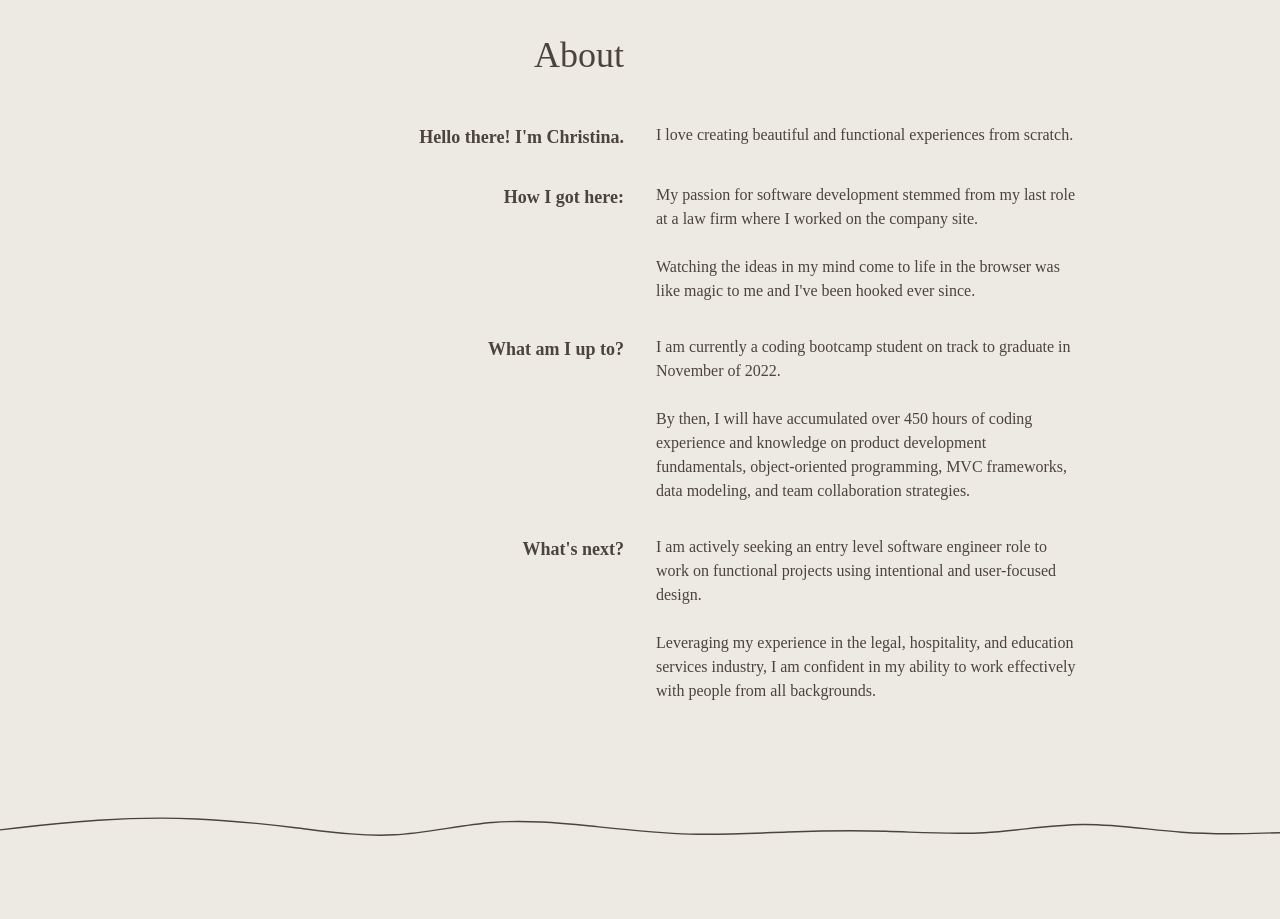
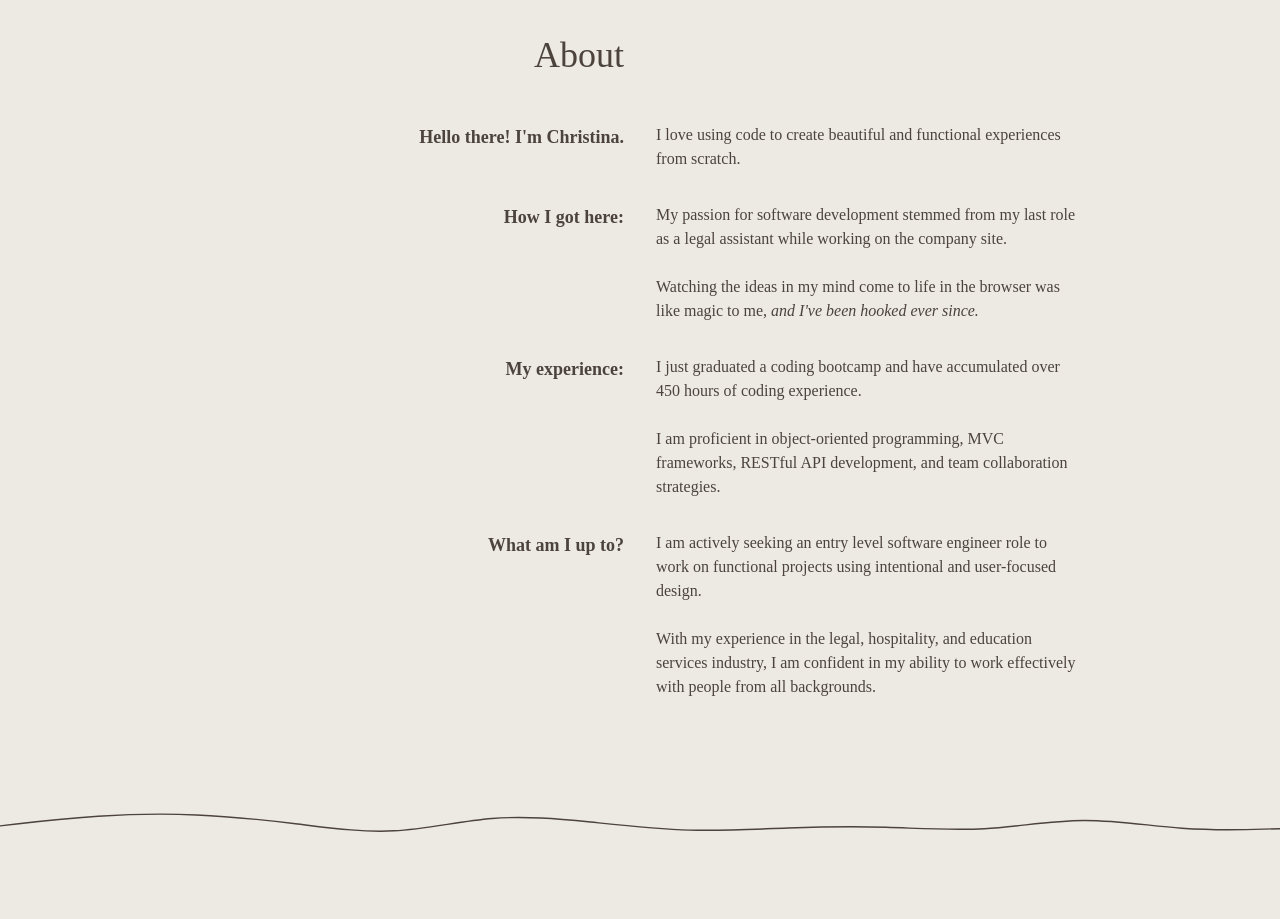
Before and after one commit to christinalu3799/react-portfolio, a React (Create React App) app: page / in a window 1280 px wide. Shown: the part 900-1819 px from the top of the page. Built offline with nearby package versions, Linux system fonts and the light colour scheme.

Commit message:
updated about me

```diff
--- a/src/components/About.jsx
+++ b/src/components/About.jsx
@@ -28,7 +28,7 @@ const About = () => {
                     <p data-aos='fade-right'>Hello there! I'm Christina.</p>
                 </div>
                 <div>
-                    <p data-aos='fade-left'>I love creating beautiful and functional experiences from scratch.</p>
+                    <p data-aos='fade-left'>I love using code to create beautiful and functional experiences from scratch.</p>
                 </div>
             </div>
 
@@ -37,9 +37,21 @@ const About = () => {
                     <p data-aos='fade-right'>How I got here:</p>
                 </div>
                 <div data-aos='fade-left'>
-                    <p>My passion for software development stemmed from my last role at a law firm where I worked on the company site.</p>
+                    <p>My passion for software development stemmed from my last role as a legal assistant while working on the company site.</p>
                     <br></br>
-                    <p> Watching the ideas in my mind come to life in the browser was like magic to me and I've been hooked ever since.</p>
+                    <p>Watching the ideas in my mind come to life in the browser was like magic to me, <span className='italic'>and I've been hooked ever since.</span></p>
+                </div>
+            </div>
+
+            <div className='max-w-[1000px] px-8 py-4 sm:px-16 sm:py-4 w-full grid sm:grid-cols-2 gap-8'>
+                <div className='text-xl sm:text-lg sm:text-right font-bold'>
+                    <p data-aos='fade-right'>My experience:</p>
+                </div>
+                <div data-aos='fade-left'>
+                    <p>I just graduated a coding bootcamp and have accumulated over 450 hours of coding experience.</p>
+                    <br></br>
+
+                    <p>I am proficient in object-oriented programming, MVC frameworks, RESTful API development, and team collaboration strategies.</p>
                 </div>
             </div>
 
@@ -48,20 +60,9 @@ const About = () => {
                     <p data-aos='fade-right'>What am I up to?</p>
                 </div>
                 <div data-aos='fade-left'>
-                    <p>I am currently a coding bootcamp student on track to graduate in November of 2022. </p>
-                    <br></br>
-                    <p>By then, I will have accumulated over 450 hours of coding experience and knowledge on product development fundamentals, object-oriented programming, MVC frameworks, data modeling, and team collaboration strategies.</p>
-                </div>
-            </div>
-
-            <div className='max-w-[1000px] px-8 py-4 sm:px-16 sm:py-4 w-full grid sm:grid-cols-2 gap-8'>
-                <div className='text-xl sm:text-lg sm:text-right font-bold'>
-                    <p data-aos='fade-right'>What's next?</p>
-                </div>
-                <div data-aos='fade-left'>
                     <p>I am actively seeking an entry level software engineer role to work on functional projects using intentional and user-focused design.</p>
                     <br></br>
-                    <p>Leveraging my experience in the legal, hospitality, and education services industry, I am confident in my ability to work effectively with people from all backgrounds. </p>
+                    <p>With my experience in the legal, hospitality, and education services industry, I am confident in my ability to work effectively with people from all backgrounds.</p>
                 </div>
             </div>
 
```
